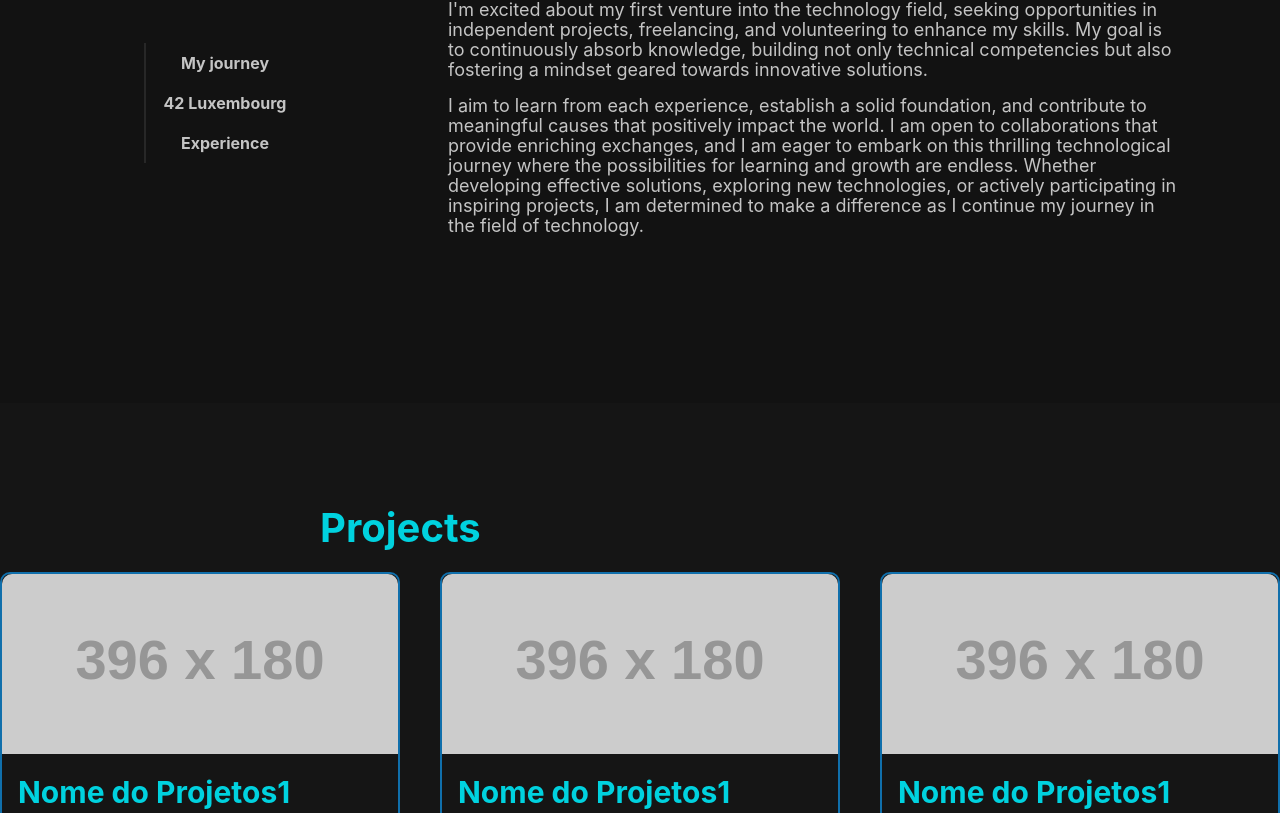
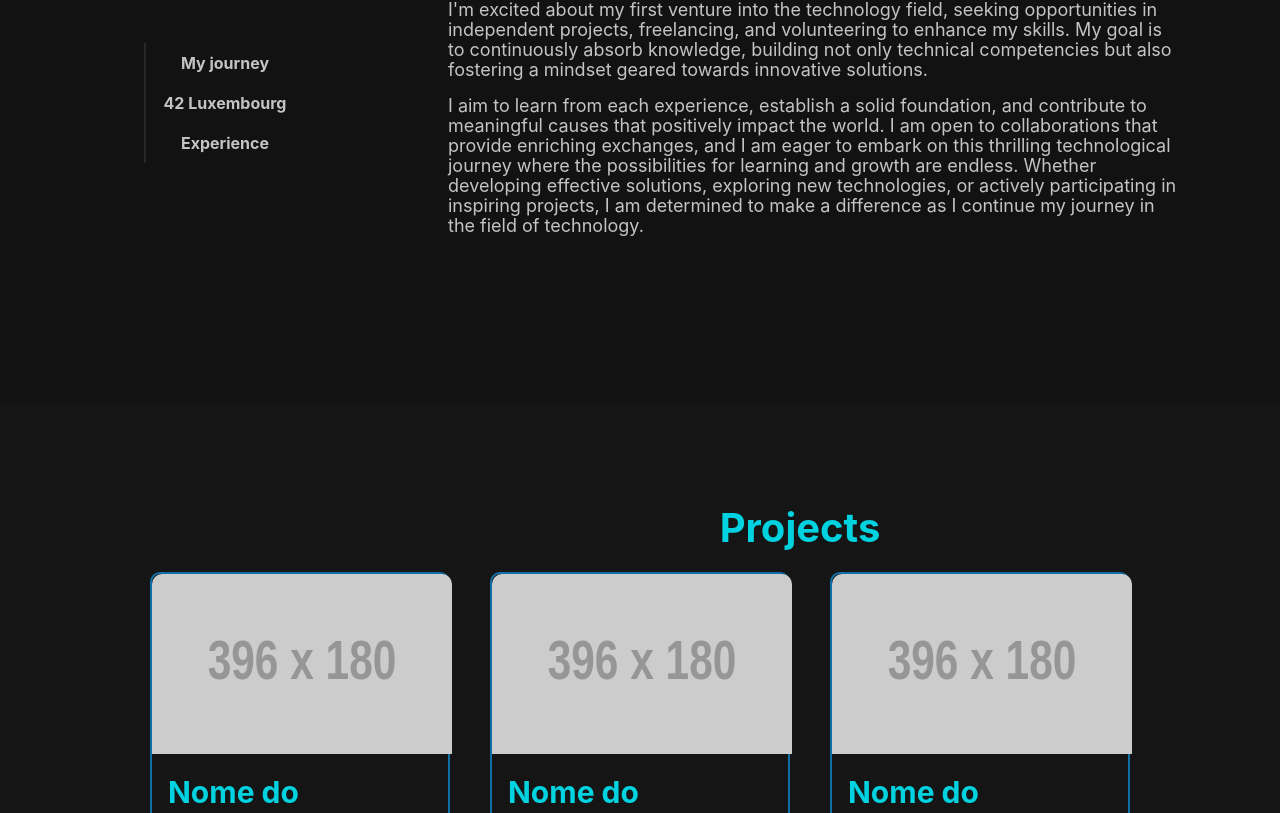
Before and after one commit to TalesPortfolio/portfolio-9, a React (Create React App) app in the folder react-portfolio-tales/: page / in a window 1280 px wide. Shown: the part 1977-2790 px from the top of the page. Built offline with nearby package versions, Linux system fonts and the light colour scheme.

Commit message:
Tamanho do Cards alterado

```diff
--- a/react-portfolio-tales/src/Components/About/styles.ts
+++ b/react-portfolio-tales/src/Components/About/styles.ts
@@ -56,6 +56,7 @@ export const P = styled.p`
 
   @media (max-width: 768px) {
     text-align: justify;
+    font-size: 16px;
   }
 `
 
@@ -68,6 +69,7 @@ export const H2 = styled.h2`
   @media (max-width: 768px) {
     margin-top: 15px;
     text-align: center;
+    font-size: 22px;
   }
 `
 export const H4 = styled.h4`
--- a/react-portfolio-tales/src/Components/Button/styles.ts
+++ b/react-portfolio-tales/src/Components/Button/styles.ts
@@ -12,6 +12,7 @@ const StyledButton = styled.button<ButtonProps>`
   border-radius: 5px;
   cursor: pointer;
   margin-right: 50px;
+  color: #fff;
 
   &:hover {
     background-color: #40e0d969;
--- a/react-portfolio-tales/src/Components/Cards/index.tsx
+++ b/react-portfolio-tales/src/Components/Cards/index.tsx
@@ -1,6 +1,8 @@
 import { Card } from './styles'
 import { P, H2 } from '../About/styles'
-import MyButton from '../Button'
+import MyButton2 from '../Button'
+import StyleLink from '../Button'
+import { Color } from '../../styles'
 
 export type Props = {
   h2?: string
@@ -13,7 +15,7 @@ const Cards = (props: Props) => (
     <H2>{props.h2}</H2>
     <P>{props.p}</P>
     <P>{props.tecnoligia}</P>
-    <MyButton>Visualizar</MyButton>
+    <MyButton2 border={`2px solid ${Color.bordBtn2}`}>View</MyButton2>
   </Card>
 )
 
--- a/react-portfolio-tales/src/Components/Project/styles.ts
+++ b/react-portfolio-tales/src/Components/Project/styles.ts
@@ -2,6 +2,9 @@ import styled from 'styled-components'
 import { Color } from '../../styles'
 
 export const ProjectStyle = styled.section`
+  display: flex;
+  flex-direction: column;
+  align-items: center;
   height: auto;
   width: 100%;
   background-color: ${Color.bg1};
@@ -12,22 +15,46 @@ export const ProjectStyle = styled.section`
     font-size: 40px;
     padding-left: 320px;
     align-items: center;
+
+    @media (max-width: 768px) {
+      padding: 0;
+      padding-left: 10px;
+      font-size: 30px;
+    }
   }
 `
 export const ContainerCards = styled.div`
   border: 2px solid ${Color.destaqueParagrafo};
   border-radius: 10px;
-  width: 400px;
+  width: 300px;
   margin: 20px;
+
+  @media (max-width: 768px) {
+    width: 300px;
+    margin: 0px;
+    margin-bottom: 20px;
+  }
   img {
     height: 180px;
-    width: 396px;
+    width: 300px;
     border-top-right-radius: 10px;
     border-top-left-radius: 10px;
+
+    @media (max-width: 768px) {
+      width: 300px;
+    }
   }
 `
 export const Container = styled.div`
   display: flex;
   flex-direction: row;
   justify-content: center;
+
+  @media (min-width: 769px) and (max-width: 1024px) {
+    flex-wrap: wrap;
+  }
+
+  @media (max-width: 768px) {
+    display: block;
+  }
 `
```
